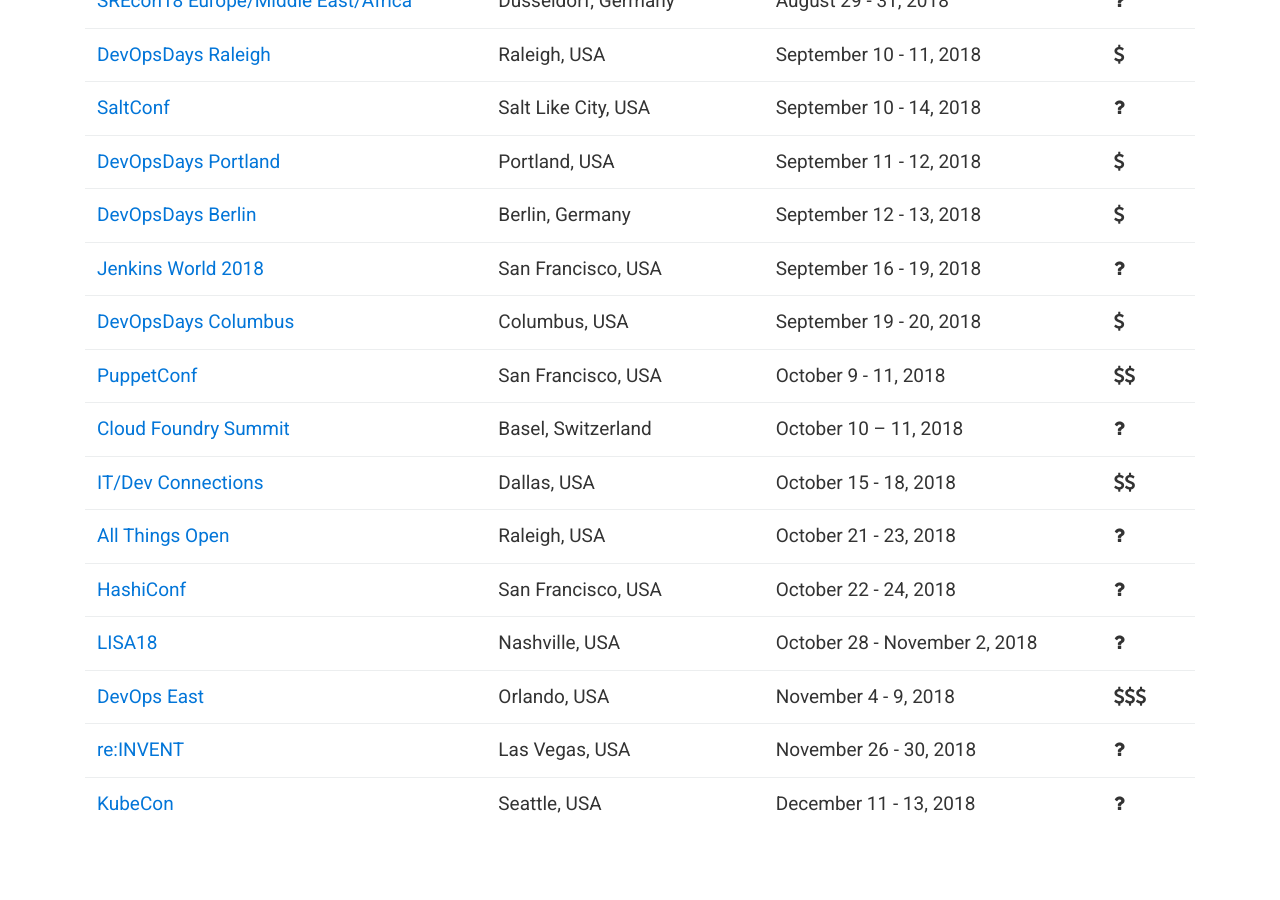
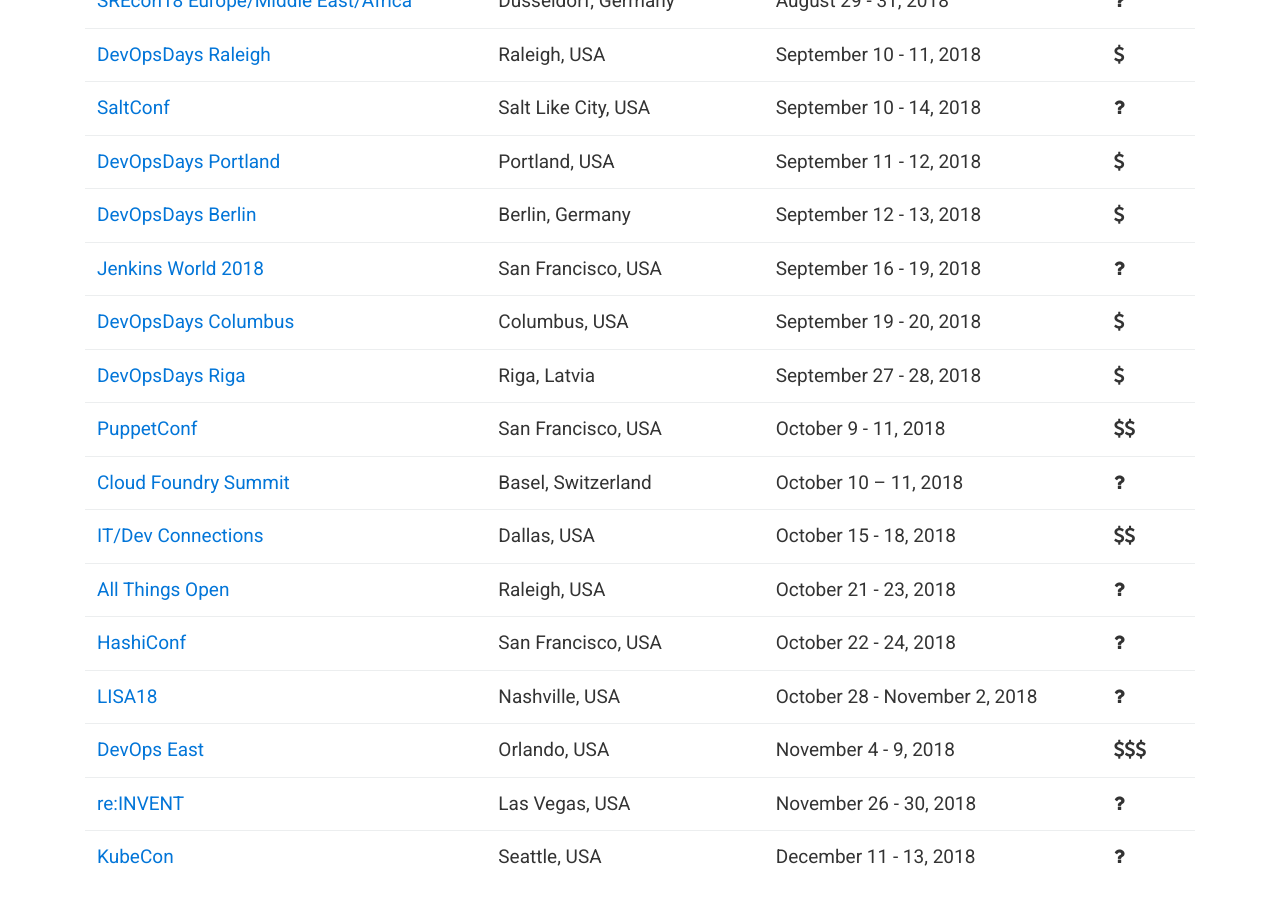
Before and after one commit to finspin/gotodevops.org, a Jekyll site: the page built from index.md, in a window 1280 px wide and 900 px high, scrolled down 2962 px. Built offline with Jekyll 4.4.1, drawn with Linux system fonts in a browser that asks for light colours; nearby versions of some CDN libraries; before the commit the page ends 3808 px from its top, so only the background shows below that.

Commit message:
DevOpsDays Riga

```diff
--- a/_data/conferences.yml
+++ b/_data/conferences.yml
@@ -520,6 +520,15 @@
   start-date: 1537358400
   cost: 1
 
+- name: DevOpsDays Riga
+  url: https://www.devopsdays.org/events/2018-riga
+  location:
+      city: Riga
+      country: Latvia
+  date: September 27 - 28, 2018
+  start-date: 1538049600
+  cost: 1
+
 - name: PuppetConf
   url: https://puppet.com/puppetconf
   location:
```
